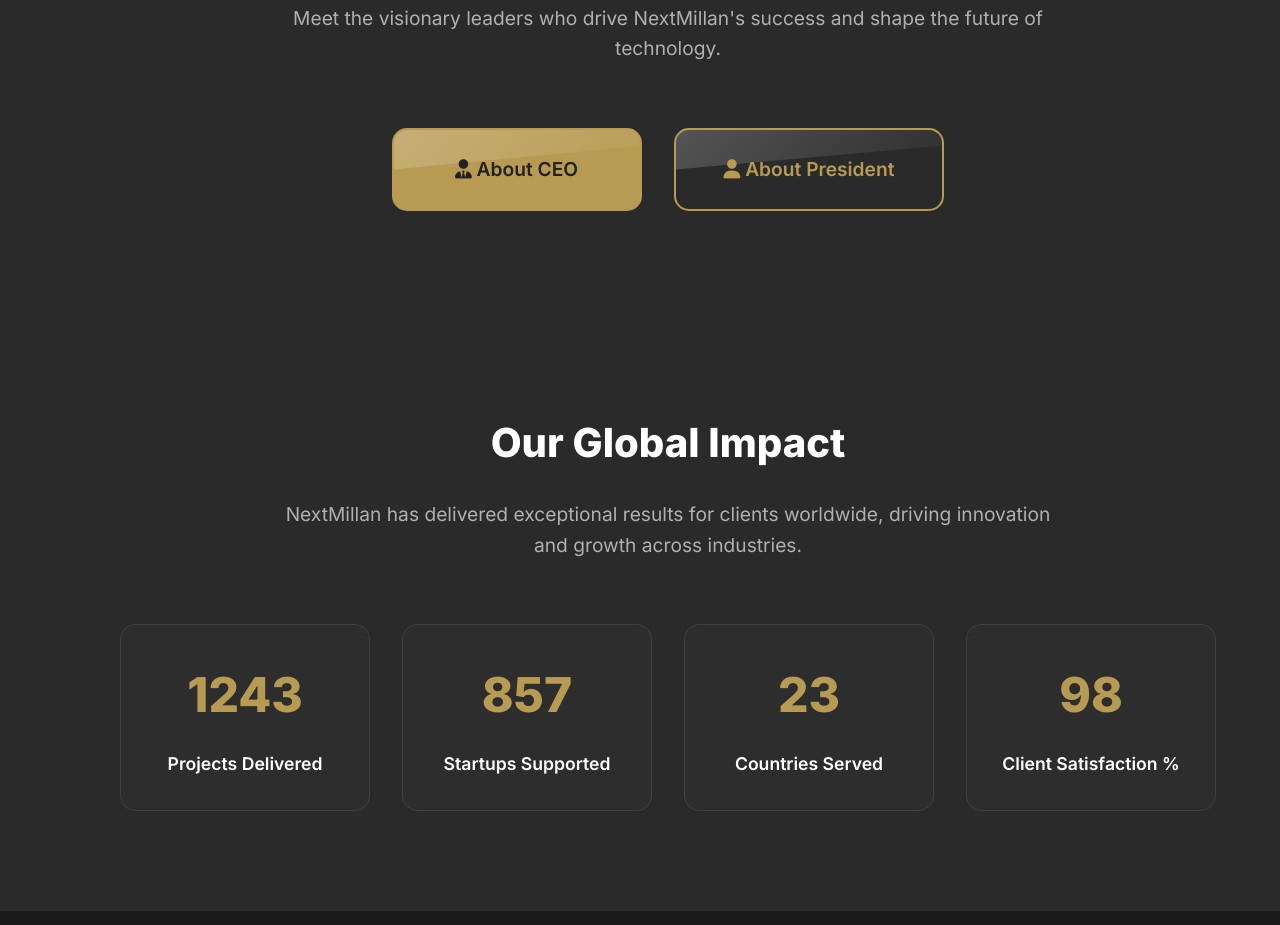
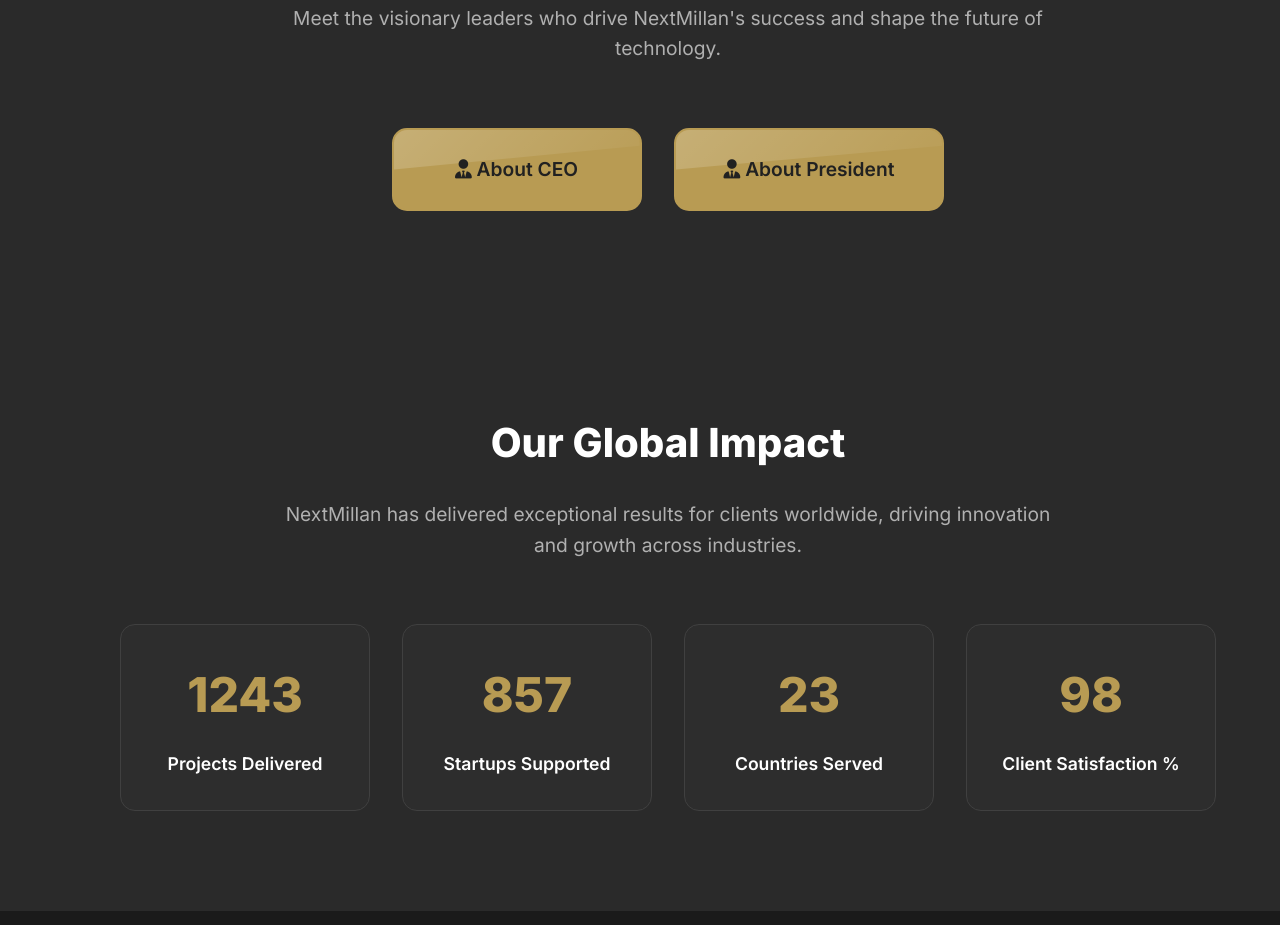
Before and after one commit to godCodingL/new_update_aaaaa, a plain HTML site: page index.html in a window 1280 px wide. Shown: the part 4038-4963 px from the top of the page. Drawn offline with Linux system fonts and the light colour scheme.

Commit message:
Update index.html

```diff
--- a/index.html
+++ b/index.html
@@ -1562,8 +1562,8 @@
           <a href="./ceo.html" class="leadership-btn ceo-btn">
             <i class="fas fa-user-tie"></i> About CEO
           </a>
-          <a href="./president.html" class="leadership-btn president-btn">
-            <i class="fas fa-user"></i> About President
+          <a href="./president.html" class="leadership-btn ceo-btn">
+            <i class="fas fa-user-tie"></i> About President
           </a>
         </div>
       </div>
```
